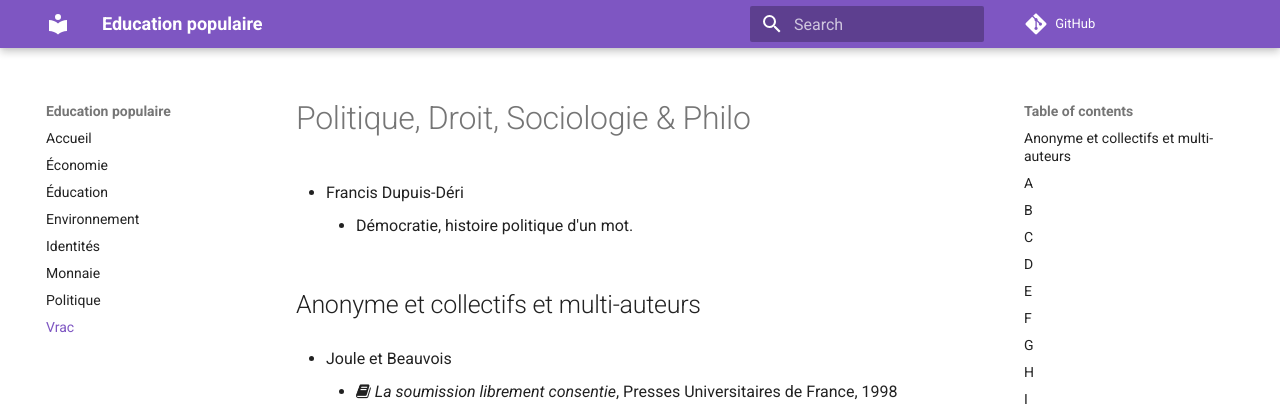
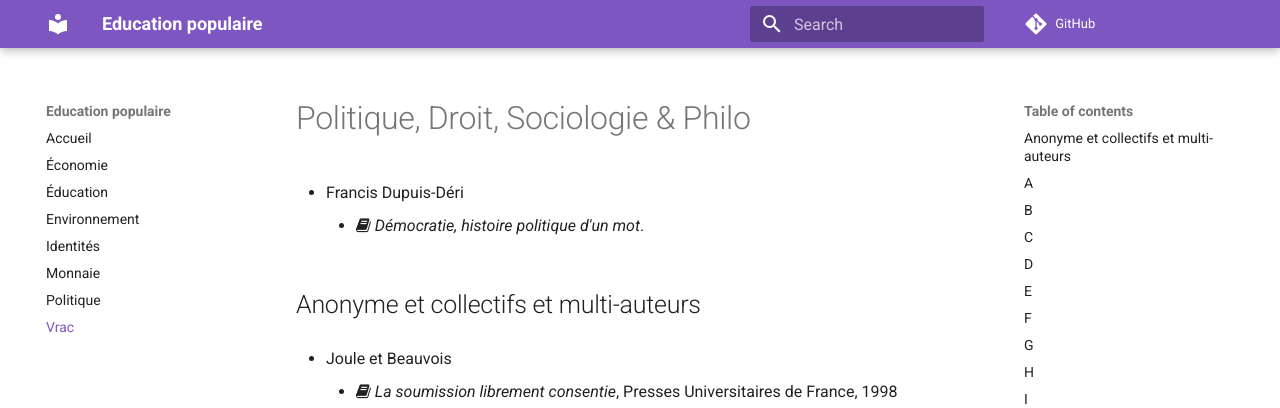
Before and after one commit to elgadjo/peer-education, an MkDocs documentation site: the page built from docs/en_vrac.md, in a window 1280 px wide and 900 px high. Shown: the top 408 px of the window. Built offline with MkDocs 1.6.1 and Material for MkDocs 9.7.7, drawn with Linux system fonts in a browser that asks for light colours; comment, search, counter and statistics services are not loaded; old or Windows-style settings are respelled for this version of MkDocs.

Commit message:
Update en_vrac.md

```diff
--- a/docs/en_vrac.md
+++ b/docs/en_vrac.md
@@ -1,7 +1,8 @@
 # Politique, Droit, Sociologie & Philo
 
 * Francis Dupuis-Déri
-   * Démocratie, histoire politique d'un mot.
+   * <i class="fa fa-book"></i>
+     _Démocratie, histoire politique d'un mot_.
 
 ## Anonyme et collectifs et multi-auteurs
 
```
